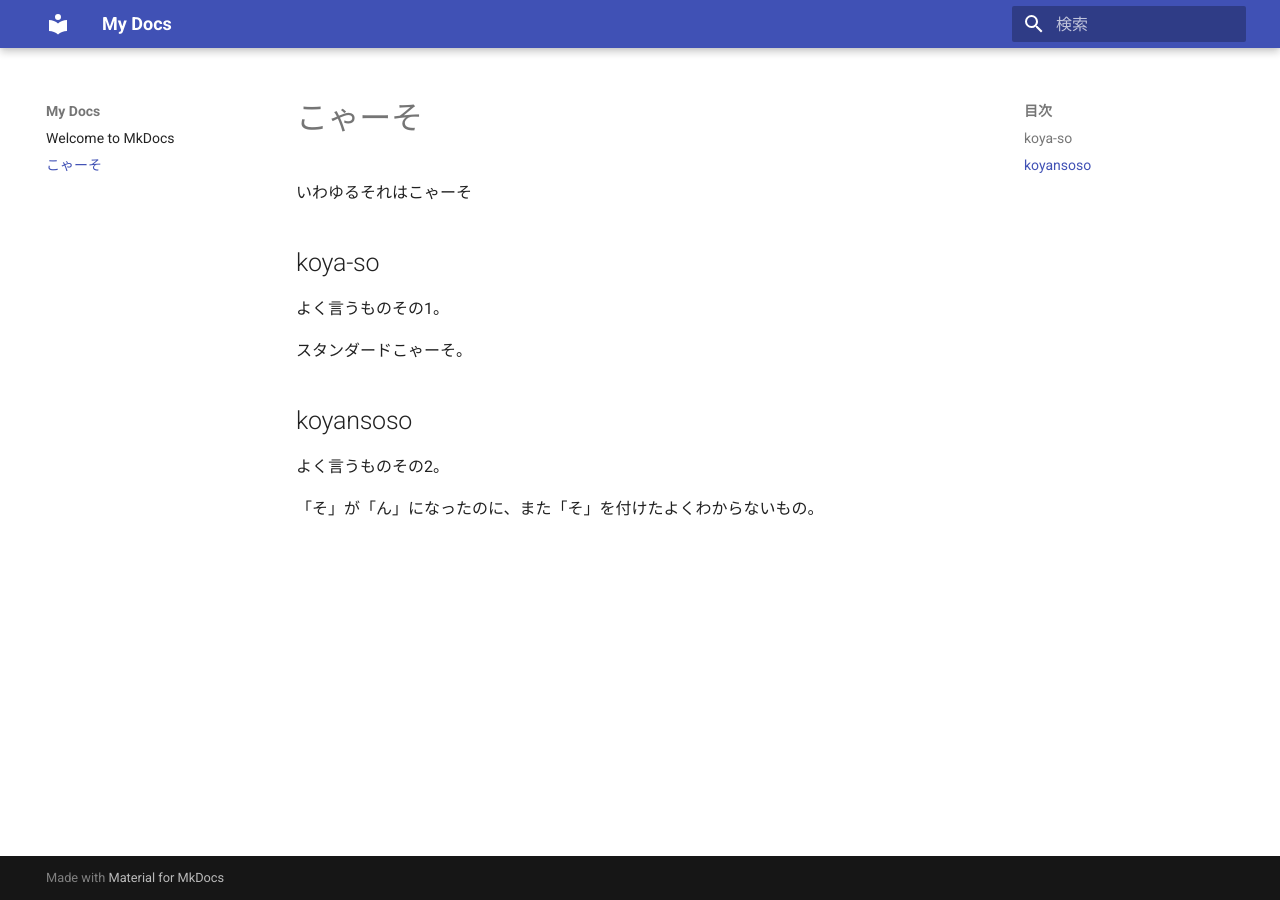
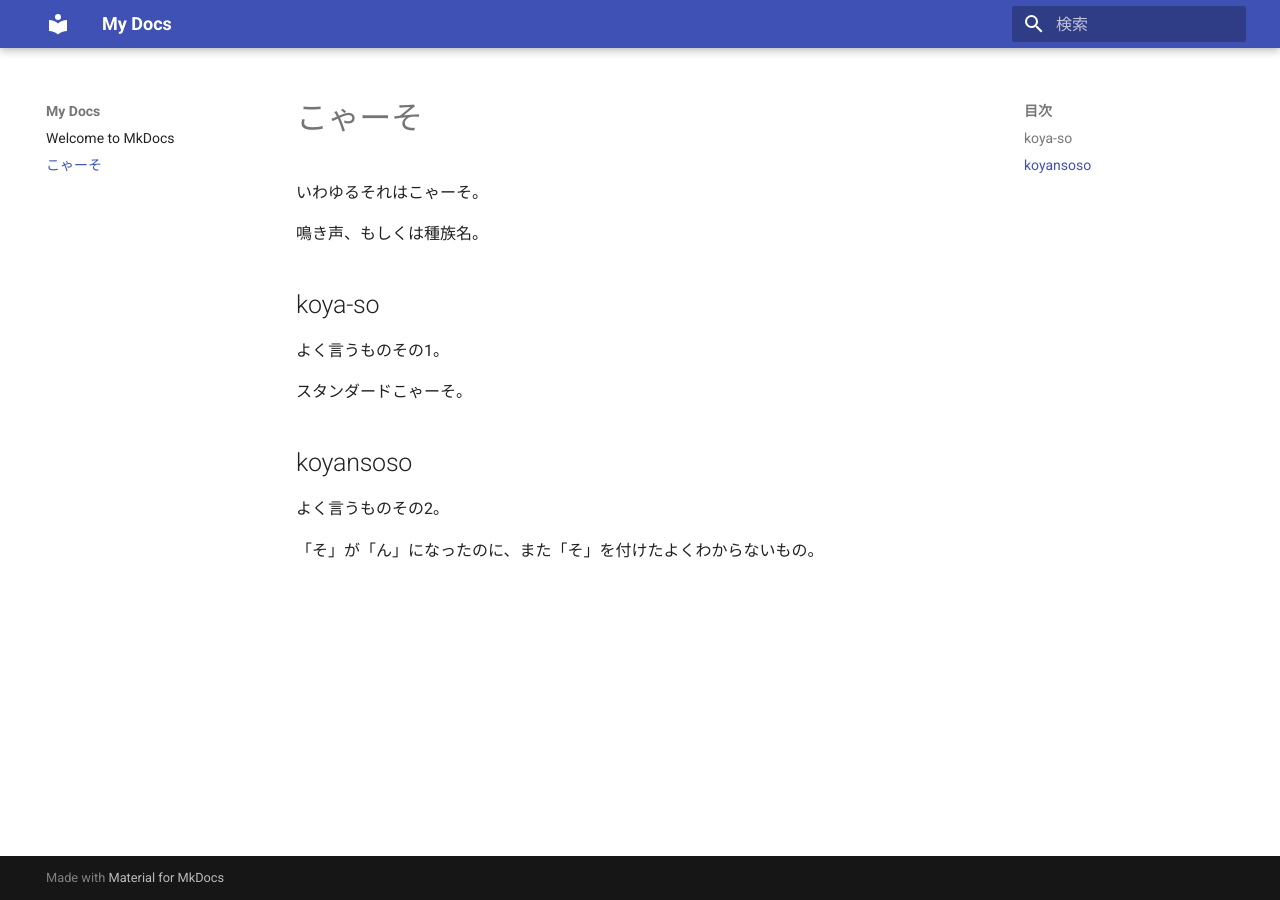
Before and after one commit to cleantted/cleantted_github_action_test, an MkDocs documentation site: the page built from docs/koyaso.md, in a window 1280 px wide. Built offline with MkDocs 1.6.1 and Material for MkDocs 9.7.7, drawn with Linux system fonts in a browser that asks for light colours.

Commit message:
更新のために追記

```diff
--- a/docs/koyaso.md
+++ b/docs/koyaso.md
@@ -1,6 +1,8 @@
 # こゃーそ
 
-いわゆるそれはこゃーそ
+いわゆるそれはこゃーそ。
+
+鳴き声、もしくは種族名。
 
 ## koya-so
 
```
